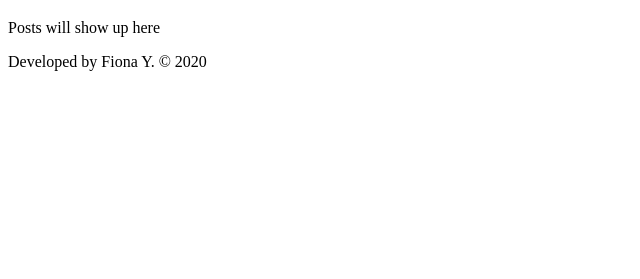
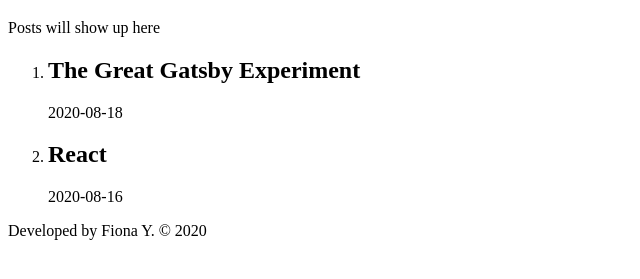
Before and after one commit to fyeung21/gatsby-exp, a Gatsby site: page /blog in a window 1280 px wide. Shown: the part 319-598 px from the top of the page, without its empty margins (0-640 px from the left). Built offline with nearby package versions, Linux system fonts and the light colour scheme; Gatsby itself is replaced by a stand-in of ours.

Commit message:
Setup transformer remark plugin

```diff
--- a/gatsby-config.js
+++ b/gatsby-config.js
@@ -11,13 +11,14 @@ module.exports = {
     author: "Fiona Y."
   },
   plugins: [
-    'gatsby-plugin-sass',
+    "gatsby-plugin-sass",
     {
-      resolve: 'gatsby-source-filesystem',
+      resolve: "gatsby-source-filesystem",
       options: {
-        name: 'src',
+        name: "src",
         path: `${__dirname}/src/`
       }
-    }
+    },
+    "gatsby-transformer-remark"
   ],
 }
--- a/package.json
+++ b/package.json
@@ -18,6 +18,7 @@
     "gatsby": "^2.24.41",
     "gatsby-plugin-sass": "^2.3.12",
     "gatsby-source-filesystem": "2.0.28",
+    "gatsby-transformer-remark": "2.3.8",
     "node-sass": "^4.14.1",
     "react": "^16.12.0",
     "react-dom": "^16.12.0"
--- a/src/pages/blog.js
+++ b/src/pages/blog.js
@@ -1,13 +1,39 @@
 import React from "react";
 import Footer from "../components/footer";
 import Header from "../components/header";
+import { useStaticQuery, graphql } from "gatsby";
 
 const BlogPage = () => {
+    const data = useStaticQuery(graphql`
+    query {
+        allMarkdownRemark {
+          edges {
+            node {
+              frontmatter {
+                title
+                date
+              }
+            }
+          }
+        }
+      }
+    `)
+
     return (
         <div>
             <Header />
             <h1>Welcome to the Blog!</h1>
             <p>Posts will show up here</p>
+            <ol>
+                {data.allMarkdownRemark.edges.map((edge) => {
+                    return (
+                        <li>
+                            <h2>{edge.node.frontmatter.title}</h2>
+                            <p>{edge.node.frontmatter.date}</p>
+                        </li>
+                    )
+                })}
+            </ol>
             <Footer />
         </div>
     )
```
Also changed, not shown: 1 other file.
